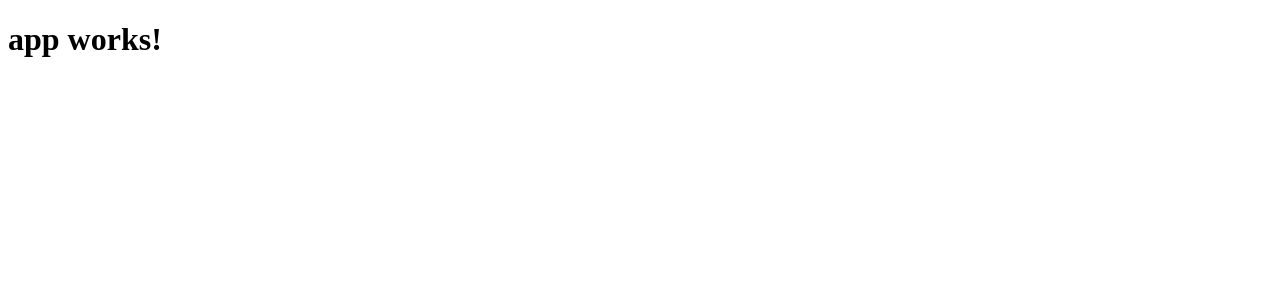
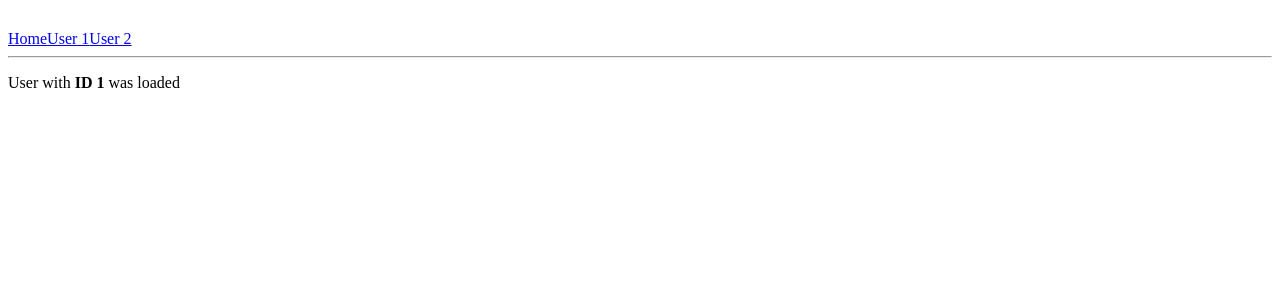
Before and after one commit to notsaltydev/ng4-observables, an Angular app: page /user/1 in a window 1280 px wide. Shown: the top 300 px of the page. Built offline with nearby package versions, Linux system fonts and the light colour scheme.

Commit message:
setup project.

```diff
--- a/src/app/app.component.css
+++ b/src/app/app.component.css
@@ -0,0 +1,3 @@
+.container {
+  margin-top: 30px;
+}
--- a/src/app/app.component.html
+++ b/src/app/app.component.html
@@ -1,3 +1,15 @@
-<h1>
-  {{title}}
-</h1>
+<div class="container">
+  <div class="row">
+    <div class="col-xs-12 col-sm-10 col-md-8 col-sm-offset-1 col-md-offset-2">
+      <a routerLink="/">Home</a>
+      <a [routerLink]="['user', 1]">User 1</a>
+      <a [routerLink]="['user', 2]">User 2</a>
+    </div>
+  </div>
+  <hr>
+  <div class="row">
+    <div class="col-xs-12 col-sm-10 col-md-8 col-sm-offset-1 col-md-offset-2">
+      <router-outlet></router-outlet>
+    </div>
+  </div>
+</div>
--- a/src/app/app.component.ts
+++ b/src/app/app.component.ts
@@ -6,5 +6,4 @@
   styleUrls: ['./app.component.css']
 })
 export class AppComponent {
-  title = 'app works!';
 }
--- /dev/null
+++ b/src/app/home/home.component.html
@@ -0,0 +1 @@
+<h3>Yay, I'm home!</h3>
--- /dev/null
+++ b/src/app/home/home.component.ts
@@ -0,0 +1,15 @@
+import { Component, OnInit } from '@angular/core';
+
+@Component({
+  selector: 'app-home',
+  templateUrl: './home.component.html',
+  styleUrls: ['./home.component.css']
+})
+export class HomeComponent implements OnInit {
+
+  constructor() { }
+
+  ngOnInit() {
+  }
+
+}
--- /dev/null
+++ b/src/app/user/user.component.html
@@ -0,0 +1 @@
+<p>User with <strong>ID {{ id }}</strong> was loaded</p>
--- /dev/null
+++ b/src/app/user/user.component.ts
@@ -0,0 +1,23 @@
+import { Component, OnInit } from '@angular/core';
+import { ActivatedRoute, Params } from '@angular/router';
+
+@Component({
+  selector: 'app-user',
+  templateUrl: './user.component.html',
+  styleUrls: ['./user.component.css']
+})
+export class UserComponent implements OnInit {
+  id: number;
+
+  constructor(private route: ActivatedRoute) { }
+
+  ngOnInit() {
+    this.route.params
+      .subscribe(
+        (params: Params) => {
+          this.id = +params['id'];
+        }
+      );
+  }
+
+}
```
Also changed, not shown: src/app/app-routing.module.ts (added, +22 -0 lines), src/app/app.module.ts (+7 -5 lines), src/app/home/home.component.css (added), src/app/user/user.component.css (added), 1 other file (tests, documents, lock files or other folders).
